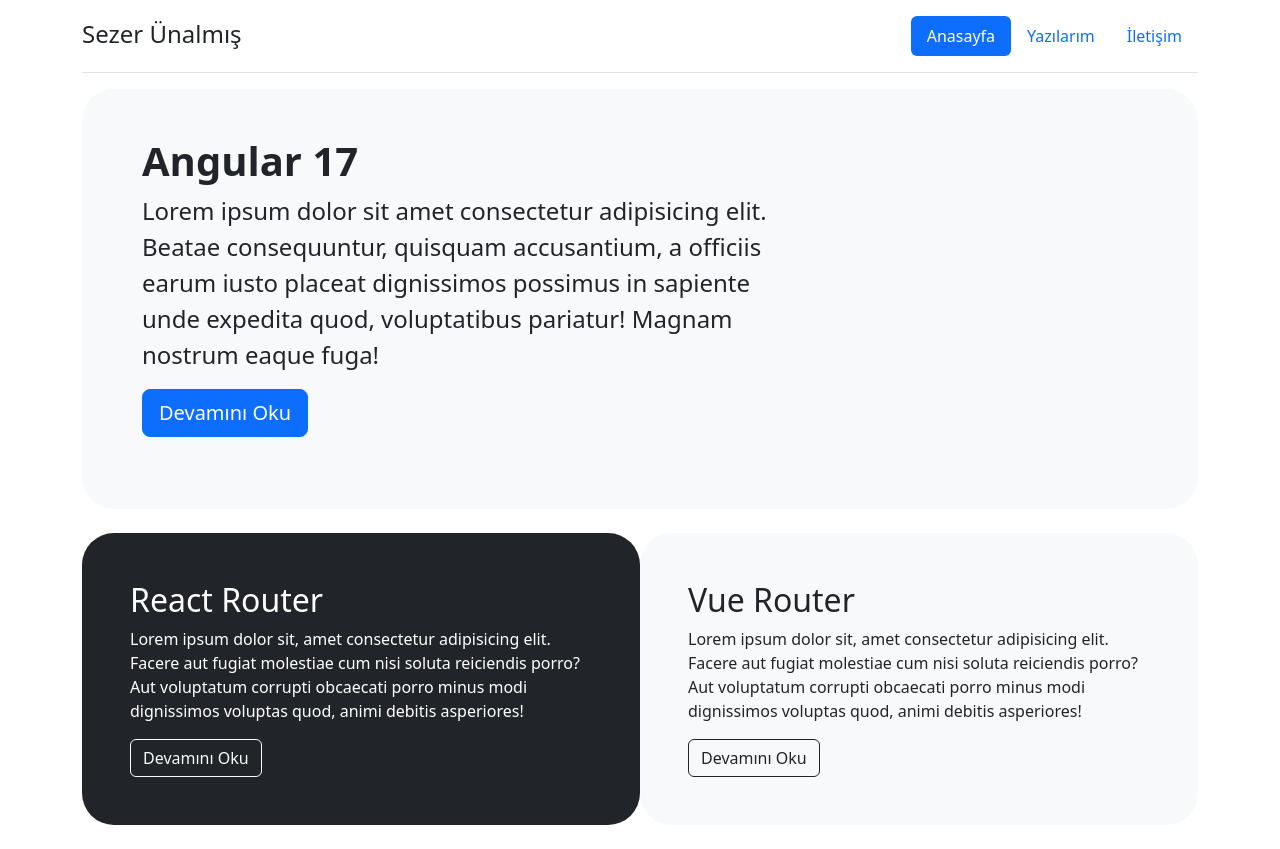
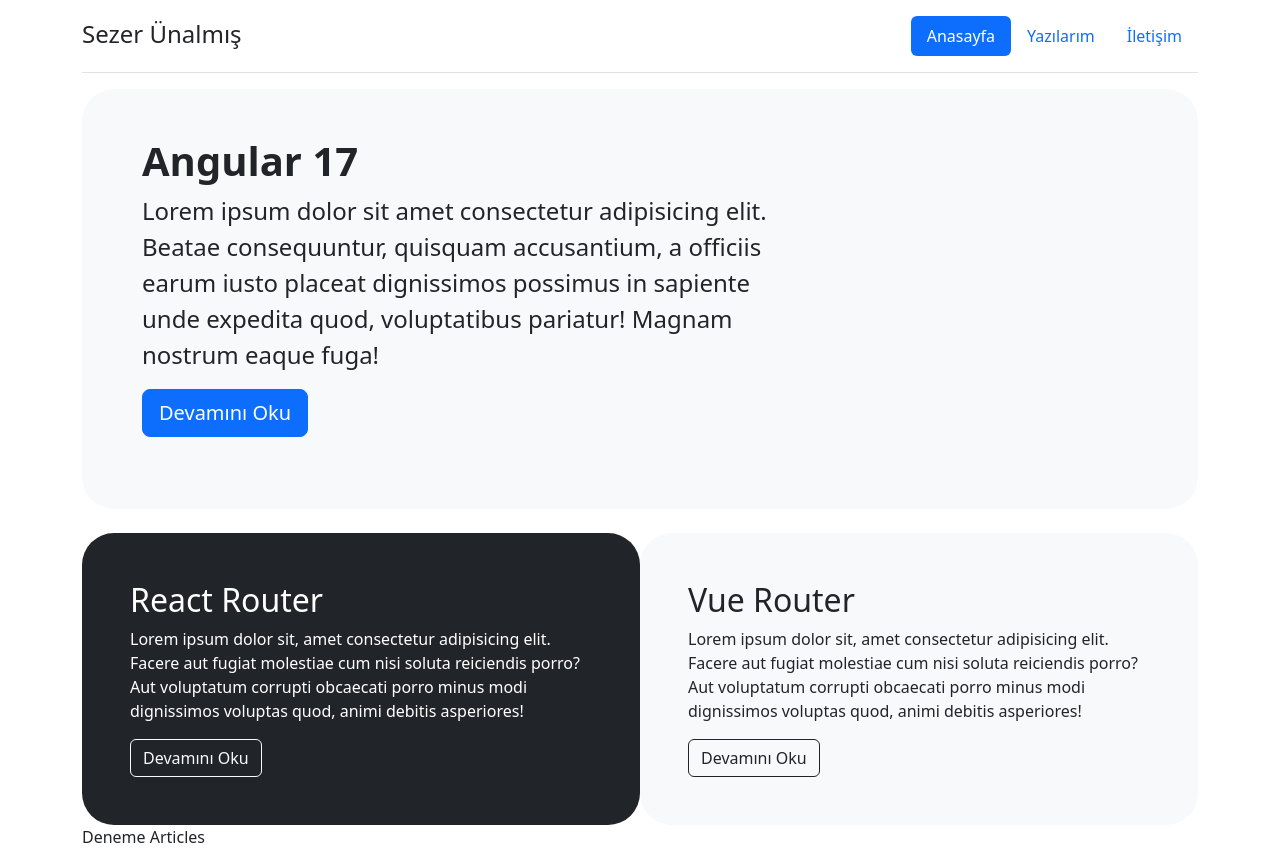
Before and after one commit to Sezer5/VueRouterProject, a Vue app: page /articles in a window 1280 px wide. Before the commit the page ends 825 px from the top, so only its background shows below. Built offline with nearby package versions, Linux system fonts and the light colour scheme.

Commit message:
Articles

```diff
--- a/src/App.vue
+++ b/src/App.vue
@@ -2,12 +2,14 @@
     <app-header></app-header>
     <div class="container">
       <Home />
+      <Articles />
     </div>
 
 </template>
 <script setup>
-import { RouterLink, RouterView } from 'vue-router'
-import Home from './components/Home.vue'
+import { RouterLink, RouterView } from 'vue-router';
+import Home from './components/Home.vue';
+import Articles from './components/articles/Articles.vue';
 </script>
 <style scoped>
 
--- /dev/null
+++ b/src/components/articles/Articles.vue
@@ -0,0 +1,15 @@
+<template>
+    <div class="row">
+        <div class="col-lg-3 col-md-6 col-sm-12">
+            Deneme Articles
+        </div>
+    </div>
+</template>
+
+<script setup>
+
+</script>
+
+<style>
+
+</style>
```
